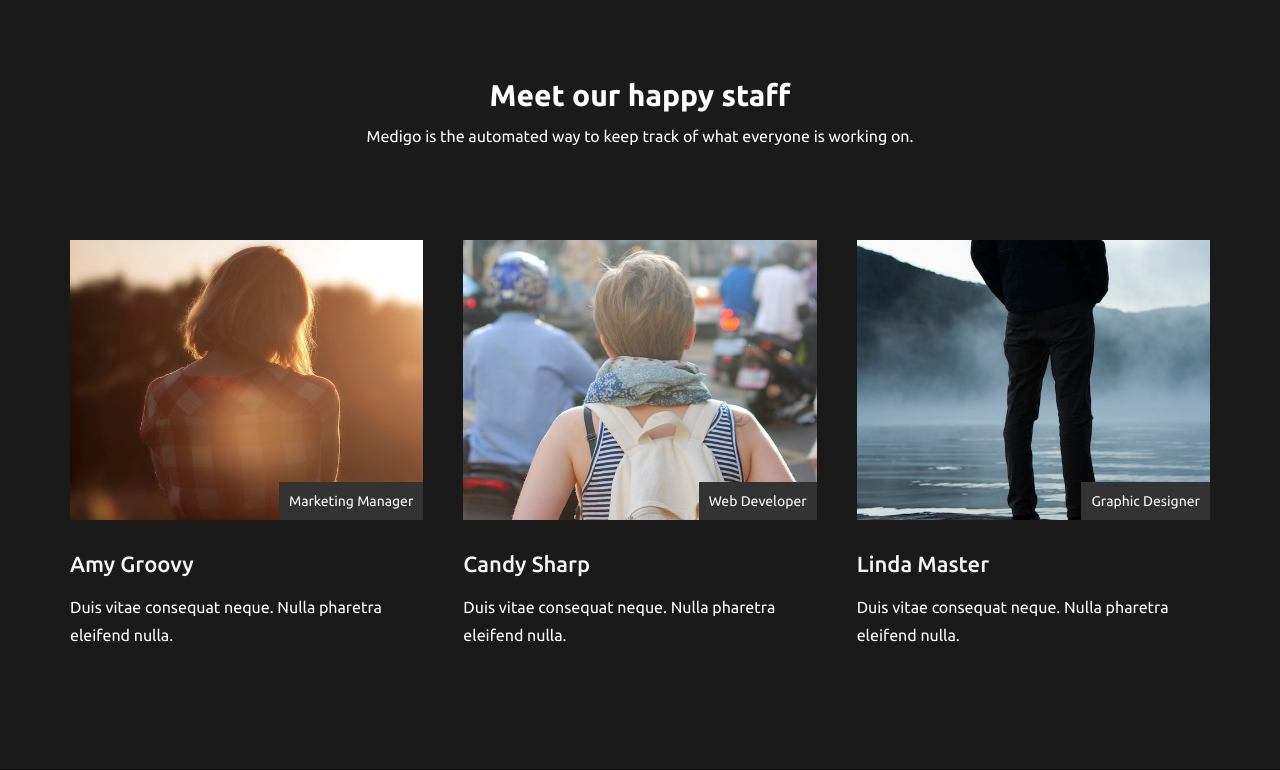
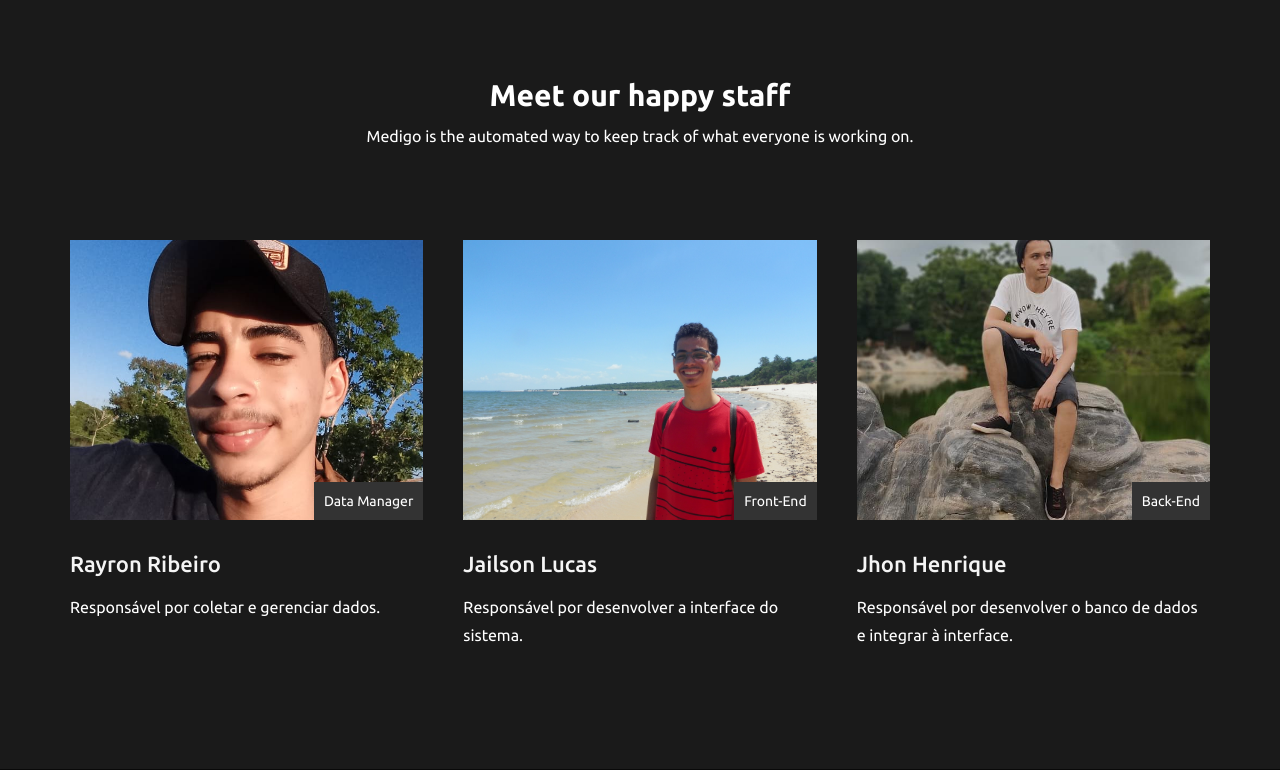
Before and after one commit to Jaiusu/tcc-genesis, a PHP site: page /genesis/ in a window 1280 px wide. Shown: the part 2144-2914 px from the top of the page. Run offline with PHP 8.4, Linux system fonts and the light colour scheme.

Commit message:
ACABOUUUUUUUUU

```diff
--- a/index.php
+++ b/index.php
@@ -396,12 +396,12 @@ if(isset($_GET["user"])){
                     <div class="col-md-4 col-sm-4">
                         <div class="team-member">
                             <div class="thumb-post">
-                                <img src="images/includes/member1.jpg" alt="">
-                                <span class="member-role">Marketing Manager</span>
+                                <img src="images/includes/xiron.jpeg" alt="">
+                                <span class="member-role">Data Manager</span>
                             </div>
                             <div class="member-content">
-                                <h4 class="member-name">Amy Groovy</h4>
-                                <p>Duis vitae consequat neque. Nulla pharetra eleifend nulla. </p>
+                                <h4 class="member-name">Rayron Ribeiro</h4>
+                                <p>Responsável por coletar e gerenciar dados. </p>
                             </div>
                         </div>
                         <!-- /.team-member -->
@@ -411,12 +411,12 @@ if(isset($_GET["user"])){
                     <div class="col-md-4 col-sm-4">
                         <div class="team-member">
                             <div class="thumb-post">
-                                <img src="images/includes/member2.jpg" alt="">
-                                <span class="member-role">Web Developer</span>
+                                <img src="images/includes/jaiusu.jpg" alt="">
+                                <span class="member-role">Front-End</span>
                             </div>
                             <div class="member-content">
-                                <h4 class="member-name">Candy Sharp</h4>
-                                <p>Duis vitae consequat neque. Nulla pharetra eleifend nulla. </p>
+                                <h4 class="member-name">Jailson Lucas</h4>
+                                <p>Responsável por desenvolver a interface do sistema.</p>
                             </div>
                         </div>
                         <!-- /.team-member -->
@@ -426,12 +426,12 @@ if(isset($_GET["user"])){
                     <div class="col-md-4 col-sm-4">
                         <div class="team-member">
                             <div class="thumb-post">
-                                <img src="images/includes/member3.jpg" alt="">
-                                <span class="member-role">Graphic Designer</span>
+                                <img src="images/includes/jon.jpeg" alt="">
+                                <span class="member-role">Back-End</span>
                             </div>
                             <div class="member-content">
-                                <h4 class="member-name">Linda Master</h4>
-                                <p>Duis vitae consequat neque. Nulla pharetra eleifend nulla. </p>
+                                <h4 class="member-name">Jhon Henrique</h4>
+                                <p>Responsável por desenvolver o banco de dados e integrar à interface.</p>
                             </div>
                         </div>
                         <!-- /.team-member -->
```
Also changed, not shown: contact.html (+9 -9 lines), images/includes/jaiusu.JPG (added), images/includes/jon.jpeg (added), images/includes/xiron.jpeg (added).
